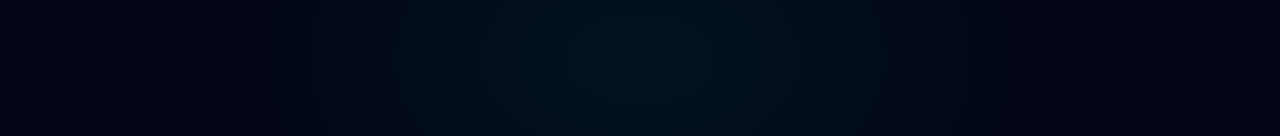
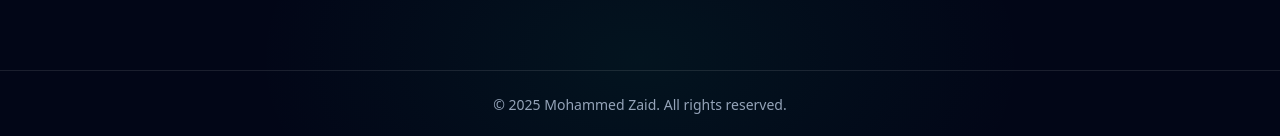
Before and after one commit to mzaid03/ToDoListApp, a Next.js app: page / in a window 1280 px wide. Shown: the part 661-797 px from the top of the page. Built offline with nearby package versions, Linux system fonts and the light colour scheme; no server answers; the database is empty.

Commit message:
feat(ui): add footer copyright to layout

```diff
--- a/app/layout.tsx
+++ b/app/layout.tsx
@@ -10,11 +10,16 @@ export const metadata = {
 export default function RootLayout({ children }: { children: ReactNode }) {
   return (
     <html lang="en">
-      <body className="min-h-screen">
-        <div className="mx-auto max-w-3xl px-4 py-8">
+      <body className="min-h-screen flex flex-col">
+        <div className="mx-auto max-w-3xl px-4 py-8 flex-1 w-full">
           <h1 className="text-4xl font-extrabold tracking-tight bg-gradient-to-r from-brand-500 via-emerald-400 to-cyan-400 bg-clip-text text-transparent animate-float">To‑Do List</h1>
           {children}
         </div>
+        <footer className="mt-auto w-full border-t border-white/10">
+          <div className="mx-auto max-w-3xl px-4 py-6 text-center text-sm text-slate-400">
+            © 2025 Mohammed Zaid. All rights reserved.
+          </div>
+        </footer>
       </body>
     </html>
   );
```
